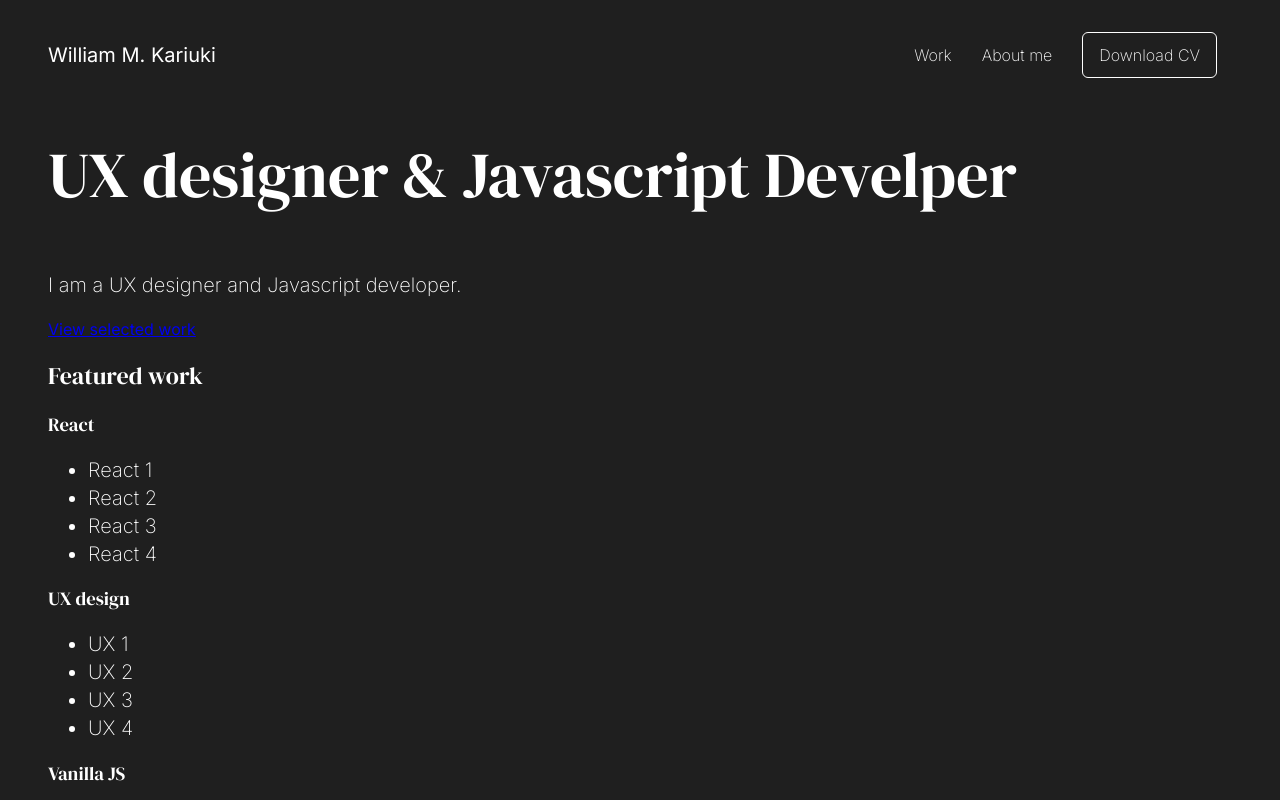
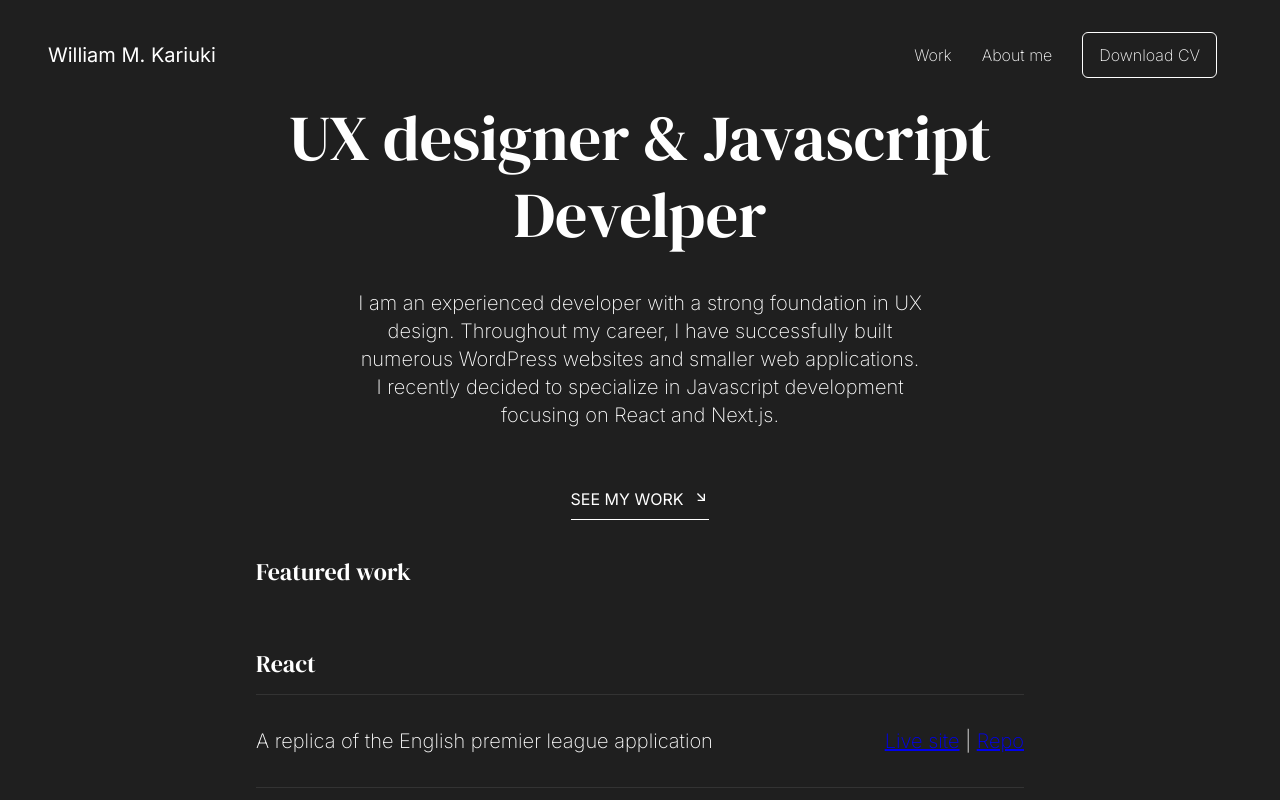
Before and after one commit to martinkariuki7/portfolio, a Next.js app: page / in a window 1280 px wide. Shown: the top 800 px of the page. Built offline with nearby package versions, Linux system fonts and the light colour scheme.

Commit message:
Fixed ts error

```diff
--- a/src/app/globals.css
+++ b/src/app/globals.css
@@ -25,6 +25,8 @@ h2,
 h3 {
   font-family: var(--font-dm-serif-display), serif;
   font-weight: 400;
+  margin: 0 0 15px;
+  line-height: 1.2;
 }
 
 h1 {
--- a/src/app/layout.tsx
+++ b/src/app/layout.tsx
@@ -1,11 +1,6 @@
 import type { Metadata } from "next";
 import Head from "next/head";
 import "./globals.css";
-
-export const metadata: Metadata = {
-  title: "UX designer & Javascript Develper",
-  description: "I am a UX designer and Javascript developer.",
-};
 
 export default function RootLayout({
   children,
@@ -15,8 +10,11 @@ export default function RootLayout({
   return (
     <html lang="en">
       <Head>
-        <title>{metadata.title}</title>
-        <meta name="description" content={metadata.description} />
+        <title>UX designer & Javascript Develper</title>
+        <meta
+          name="description"
+          content="I am a UX designer and Javascript developer. "
+        />
         <meta name="viewport" content="width=device-width, initial-scale=1" />
       </Head>
       <body>{children}</body>
--- a/src/app/page.module.css
+++ b/src/app/page.module.css
@@ -1,229 +1,61 @@
-.main {
+.hero {
   display: flex;
   flex-direction: column;
-  justify-content: space-between;
-  align-items: center;
-  padding: 6rem;
-  min-height: 100vh;
+  justify-content: center;
+  width: min(100% - 2rem, 768px);
+  margin-inline: auto;
+  text-align: center;
+  min-height: 60vh;
+}
+.heroContent {
+  width: min(100% - 2rem, 568px);
+  margin-inline: auto;
+  text-align: center;
 }
 
-.description {
-  display: inherit;
-  justify-content: inherit;
-  align-items: inherit;
-  font-size: 0.85rem;
-  max-width: var(--max-width);
-  width: 100%;
-  z-index: 2;
-  font-family: var(--font-mono);
+.buttonDown {
+  color: white;
+  text-decoration: none;
+  font-size: 1rem;
+  text-transform: uppercase;
+  border-bottom: 1px solid white;
+  padding-bottom: 10px;
+  display: inline-block;
+  margin: 2.5rem 0 1rem;
 }
 
-.description a {
-  display: flex;
-  justify-content: center;
-  align-items: center;
-  gap: 0.5rem;
+.ml3 {
+  margin-left: 10px;
 }
 
-.description p {
-  position: relative;
-  margin: 0;
-  padding: 1rem;
-  background-color: rgba(var(--callout-rgb), 0.5);
-  border: 1px solid rgba(var(--callout-border-rgb), 0.3);
-  border-radius: var(--border-radius);
+.featuredWork {
+  width: min(100% - 2rem, 768px);
+  margin-inline: auto;
+  display: flex;
+  flex-direction: column;
+  justify-content: center;
+}
+.workCategory {
+  display: flex;
+  flex-direction: column;
+  margin: 3rem 0;
 }
 
-.code {
-  font-weight: 700;
-  font-family: var(--font-mono);
+.workCategory ul {
+  list-style-type: none;
+  margin: 0;
+  padding: 0;
 }
 
-.grid {
-  display: grid;
-  grid-template-columns: repeat(4, minmax(25%, auto));
-  width: var(--max-width);
-  max-width: 100%;
+.workCategory li {
+  display: flex;
+  align-items: center;
+  justify-content: space-between;
+  border-top: 1px solid #333;
+  padding: 0.75rem 0;
 }
 
-.card {
-  padding: 1rem 1.2rem;
-  border-radius: var(--border-radius);
-  background: rgba(var(--card-rgb), 0);
-  border: 1px solid rgba(var(--card-border-rgb), 0);
-  transition: background 200ms, border 200ms;
+.workCategory h3 {
+  font-size: 1.5rem;
+  font-weight: 400;
 }
-
-.card span {
-  display: inline-block;
-  transition: transform 200ms;
-}
-
-.card h2 {
-  font-weight: 600;
-  margin-bottom: 0.7rem;
-}
-
-.card p {
-  margin: 0;
-  opacity: 0.6;
-  font-size: 0.9rem;
-  line-height: 1.5;
-  max-width: 30ch;
-}
-
-.center {
-  display: flex;
-  justify-content: center;
-  align-items: center;
-  position: relative;
-  padding: 4rem 0;
-}
-
-.center::before {
-  background: var(--secondary-glow);
-  border-radius: 50%;
-  width: 480px;
-  height: 360px;
-  margin-left: -400px;
-}
-
-.center::after {
-  background: var(--primary-glow);
-  width: 240px;
-  height: 180px;
-  z-index: -1;
-}
-
-.center::before,
-.center::after {
-  content: '';
-  left: 50%;
-  position: absolute;
-  filter: blur(45px);
-  transform: translateZ(0);
-}
-
-.logo {
-  position: relative;
-}
-/* Enable hover only on non-touch devices */
-@media (hover: hover) and (pointer: fine) {
-  .card:hover {
-    background: rgba(var(--card-rgb), 0.1);
-    border: 1px solid rgba(var(--card-border-rgb), 0.15);
-  }
-
-  .card:hover span {
-    transform: translateX(4px);
-  }
-}
-
-@media (prefers-reduced-motion) {
-  .card:hover span {
-    transform: none;
-  }
-}
-
-/* Mobile */
-@media (max-width: 700px) {
-  .content {
-    padding: 4rem;
-  }
-
-  .grid {
-    grid-template-columns: 1fr;
-    margin-bottom: 120px;
-    max-width: 320px;
-    text-align: center;
-  }
-
-  .card {
-    padding: 1rem 2.5rem;
-  }
-
-  .card h2 {
-    margin-bottom: 0.5rem;
-  }
-
-  .center {
-    padding: 8rem 0 6rem;
-  }
-
-  .center::before {
-    transform: none;
-    height: 300px;
-  }
-
-  .description {
-    font-size: 0.8rem;
-  }
-
-  .description a {
-    padding: 1rem;
-  }
-
-  .description p,
-  .description div {
-    display: flex;
-    justify-content: center;
-    position: fixed;
-    width: 100%;
-  }
-
-  .description p {
-    align-items: center;
-    inset: 0 0 auto;
-    padding: 2rem 1rem 1.4rem;
-    border-radius: 0;
-    border: none;
-    border-bottom: 1px solid rgba(var(--callout-border-rgb), 0.25);
-    background: linear-gradient(
-      to bottom,
-      rgba(var(--background-start-rgb), 1),
-      rgba(var(--callout-rgb), 0.5)
-    );
-    background-clip: padding-box;
-    backdrop-filter: blur(24px);
-  }
-
-  .description div {
-    align-items: flex-end;
-    pointer-events: none;
-    inset: auto 0 0;
-    padding: 2rem;
-    height: 200px;
-    background: linear-gradient(
-      to bottom,
-      transparent 0%,
-      rgb(var(--background-end-rgb)) 40%
-    );
-    z-index: 1;
-  }
-}
-
-/* Tablet and Smaller Desktop */
-@media (min-width: 701px) and (max-width: 1120px) {
-  .grid {
-    grid-template-columns: repeat(2, 50%);
-  }
-}
-
-@media (prefers-color-scheme: dark) {
-  .vercelLogo {
-    filter: invert(1);
-  }
-
-  .logo {
-    filter: invert(1) drop-shadow(0 0 0.3rem #ffffff70);
-  }
-}
-
-@keyframes rotate {
-  from {
-    transform: rotate(360deg);
-  }
-  to {
-    transform: rotate(0deg);
-  }
-}
--- a/src/app/page.tsx
+++ b/src/app/page.tsx
@@ -1,7 +1,8 @@
-import Image from "next/image";
+import React from "react";
+import Link from "next/link";
+import { RiArrowRightDownLine } from "react-icons/ri";
 import Header from "./components/header/header";
 import styles from "./page.module.css";
-import Link from "next/link";
 import Footer from "./components/footer/footer";
 
 export default function Home() {
@@ -10,27 +11,40 @@ export default function Home() {
       <Header />
       <main>
         <section className={styles.hero}>
+          <h1>UX designer & Javascript Develper</h1>
           <div className={styles.heroContent}>
-            <h1>UX designer & Javascript Develper</h1>
-            <p>I am a UX designer and Javascript developer.</p>
-            <Link href="/contact"> View selected work</Link>
+            <p>
+              I am an experienced developer with a strong foundation in UX
+              design. Throughout my career, I have successfully built numerous
+              WordPress websites and smaller web applications. I recently
+              decided to specialize in Javascript development focusing on React
+              and Next.js.
+            </p>
+
+            <Link className={styles.buttonDown} href="#contact">
+              See my work
+              <RiArrowRightDownLine className={styles.ml3} />
+            </Link>
           </div>
         </section>
-        <section className={styles.featuredWork}>
+        <section id="contact" className={styles.featuredWork}>
           <h2>Featured work</h2>
           <div className={styles.workCategory}>
-            <div>
             <h3>React</h3>
             <ul>
-                <li>React 1</li>
+              <li>
+                <p>A replica of the English premier league application</p>
+                <div className={styles.externalLinks}>
+                  <a href="https://mk-epl.netlify.app/">Live site</a> |{" "}
+                  <a href="https://mk-epl.netlify.app/">Repo</a>
+                </div>
+              </li>
               <li>React 2</li>
               <li>React 3</li>
               <li>React 4</li>
             </ul>
           </div>
-          </div>
           <div className={styles.workCategory}>
-            <div>
             <h3>UX design</h3>
             <ul>
               <li>UX 1</li>
@@ -39,9 +53,7 @@ export default function Home() {
               <li>UX 4</li>
             </ul>
           </div>
-          </div>
           <div className={styles.workCategory}>
-            <div>
             <h3>Vanilla JS</h3>
             <ul>
               <li>JS 1</li>
@@ -50,9 +62,7 @@ export default function Home() {
               <li>JS 4</li>
             </ul>
           </div>
-          </div>
           <div className={styles.workCategory}>
-            <div>
             <h3>WordPress</h3>
             <ul>
               <li>WP 1</li>
@@ -61,7 +71,6 @@ export default function Home() {
               <li>WP 4</li>
             </ul>
           </div>
-          </div>
         </section>
       </main>
       <Footer />
```
Lines whose indentation alone changed are shown as unchanged.
